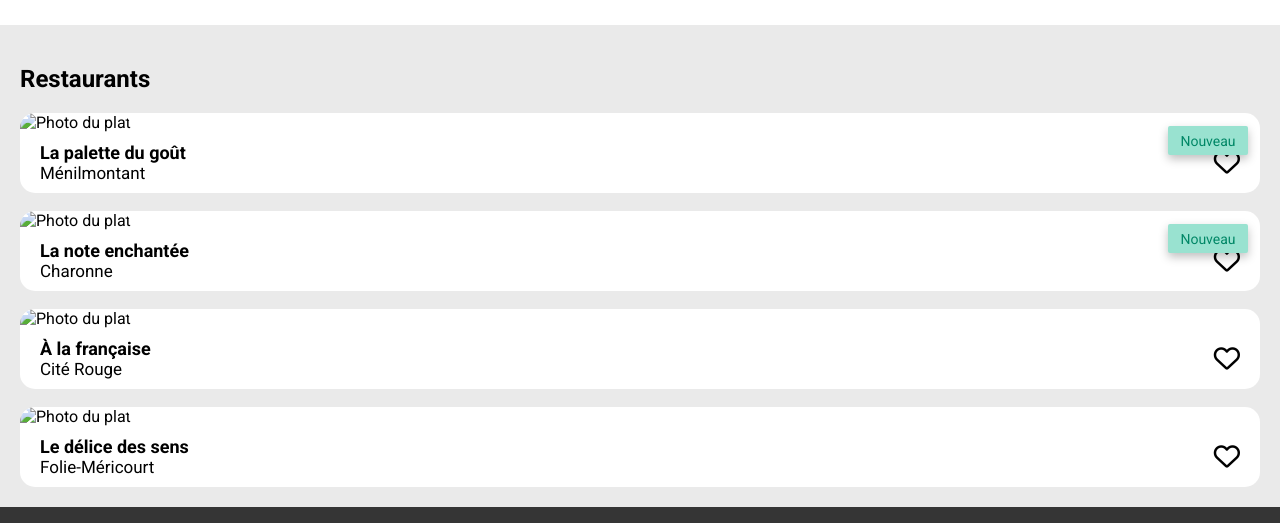
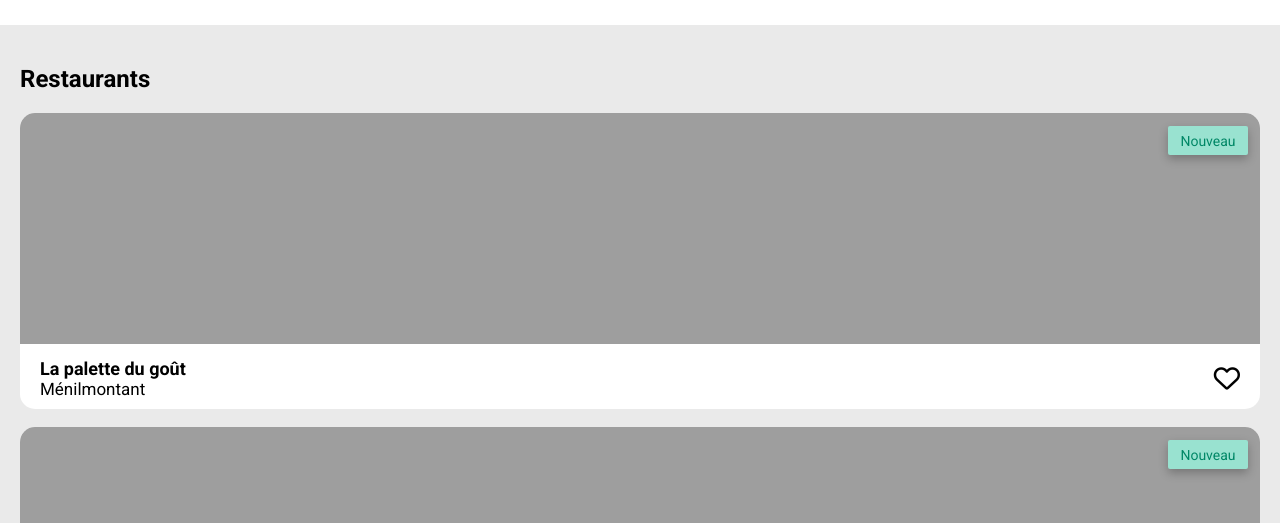
Before and after one commit to Alexeis-R/P4-ohmyfood, a plain HTML site: page index.html in a window 1280 px wide. Shown: the part 710-1233 px from the top of the page. Drawn offline with Linux system fonts and the light colour scheme; the site is published under a folder, as on GitHub Pages, so addresses that start at the root find nothing; a web font is replaced by a local one.

Commit message:
correction link

```diff
--- a/index.html
+++ b/index.html
@@ -26,10 +26,7 @@
     </header>
     <!-- Location -->
     <main>
-        <!-- <section class="location">
-            <i class="fa-solid fa-location-dot"></i>
-            <h2 class="location_text">Paris, Belleville</h2>
-        </section> -->
+
         <div class="info">
             <h2 class="info_title">Réservez le menu qui vous convient</h2>
             <p class=" info_title_text">Découvrez des restaurants d’exception,
@@ -71,7 +68,7 @@
                 <div class="restaurant_list_card_container">
                     <a href="./restaurants/la_palette_du_gout.html">
                         <article class="restaurant_list_content">
-                            <img src="/assets/images/restaurants/jay-wennington-N_Y88TWmGwA-unsplash.jpg" alt="Photo du plat">
+                            <img src="./assets/images/restaurants/jay-wennington-N_Y88TWmGwA-unsplash.jpg" alt="Photo du plat">
                             <div class="restaurant_list_card">
                                 <div class="restaurant_list_content_text">
                                     <h3 class="restaurant_list_content_title">La palette du goût</h3>
@@ -89,7 +86,7 @@
                     </a>
                     <a href="./restaurants/la_note_enchantee.html">
                         <article class="restaurant_list_content">
-                            <img src="/assets/images/restaurants/stil-u2Lp8tXIcjw-unsplash.jpg" alt="Photo du plat">
+                            <img src="./assets/images/restaurants/stil-u2Lp8tXIcjw-unsplash.jpg" alt="Photo du plat">
                             <div class="restaurant_list_card">
                                 <div class="restaurant_list_content_text">
                                     <h3 class="restaurant_list_content_title">La note enchantée</h3>
@@ -107,7 +104,7 @@
                     </a>
                     <a href="./restaurants/a_la_francaise.html">
                         <article class="restaurant_list_content">
-                            <img src="/assets/images/restaurants/toa-heftiba-DQKerTsQwi0-unsplash.jpg" alt="Photo du plat">
+                            <img src="./assets/images/restaurants/toa-heftiba-DQKerTsQwi0-unsplash.jpg" alt="Photo du plat">
                             <div class="restaurant_list_card">
                                 <div class="restaurant_list_content_text">
                                     <h3 class="restaurant_list_content_title">À la française</h3>
@@ -122,7 +119,7 @@
                     </a>
                     <a href="./restaurants/le_delice_des_sens.html">
                         <article class="restaurant_list_content">
-                            <img src="/assets/images/restaurants/louis-hansel-shotsoflouis-qNBGVyOCY8Q-unsplash.jpg" alt="Photo du plat">
+                            <img src="./assets/images/restaurants/louis-hansel-shotsoflouis-qNBGVyOCY8Q-unsplash.jpg" alt="Photo du plat">
                             <div class="restaurant_list_card">
                                 <div class="restaurant_list_content_text">
                                     <h3 class="restaurant_list_content_title">Le délice des sens</h3>
```
